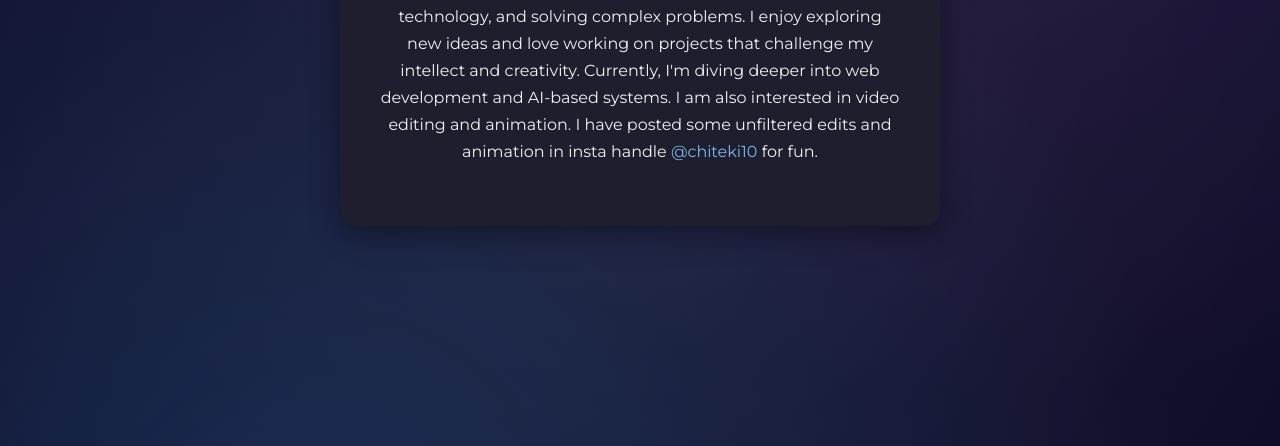
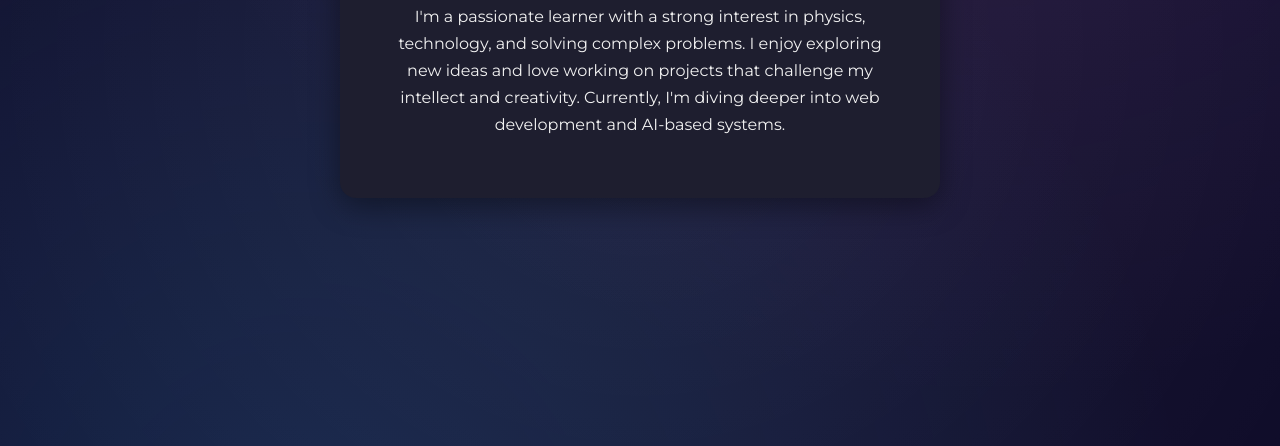
Before and after one commit to Shihab-Sarwar/Intro, a plain HTML site: page index.html in a window 1280 px wide. Shown: the part 354-800 px from the top of the page. Drawn offline with Linux system fonts and the light colour scheme.

Commit message:
Remove Links

```diff
--- a/index.html
+++ b/index.html
@@ -134,9 +134,7 @@
    <h1>Hello, I'm Shihab Sarwar</h1>
    <p> I'm a passionate learner with a strong interest in physics, technology, and solving complex problems.
      I enjoy exploring new ideas and love working on projects that challenge my intellect and creativity.
-     Currently, I'm diving deeper into web development and AI-based systems. I am also interested in video editing
-     and animation. I have posted some unfiltered edits and animation in insta handle <a href="https://www.instagram.com/chiteki10?utm_source=qr&amp;igsh=MTZ2YjZhNXZneWU4YQ==" target="_blank"> @chiteki10 </a>
-     for fun.
+     Currently, I'm diving deeper into web development and AI-based systems.
    </p>
   </div>
  </body>
```
